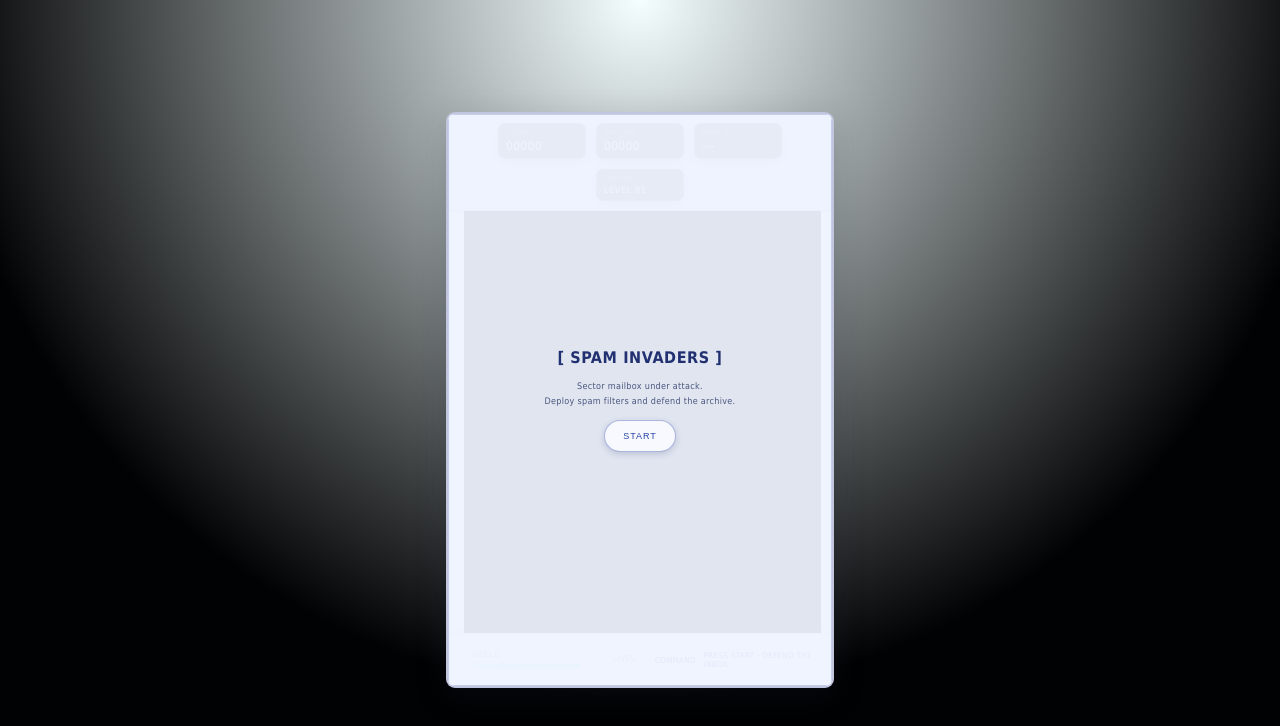
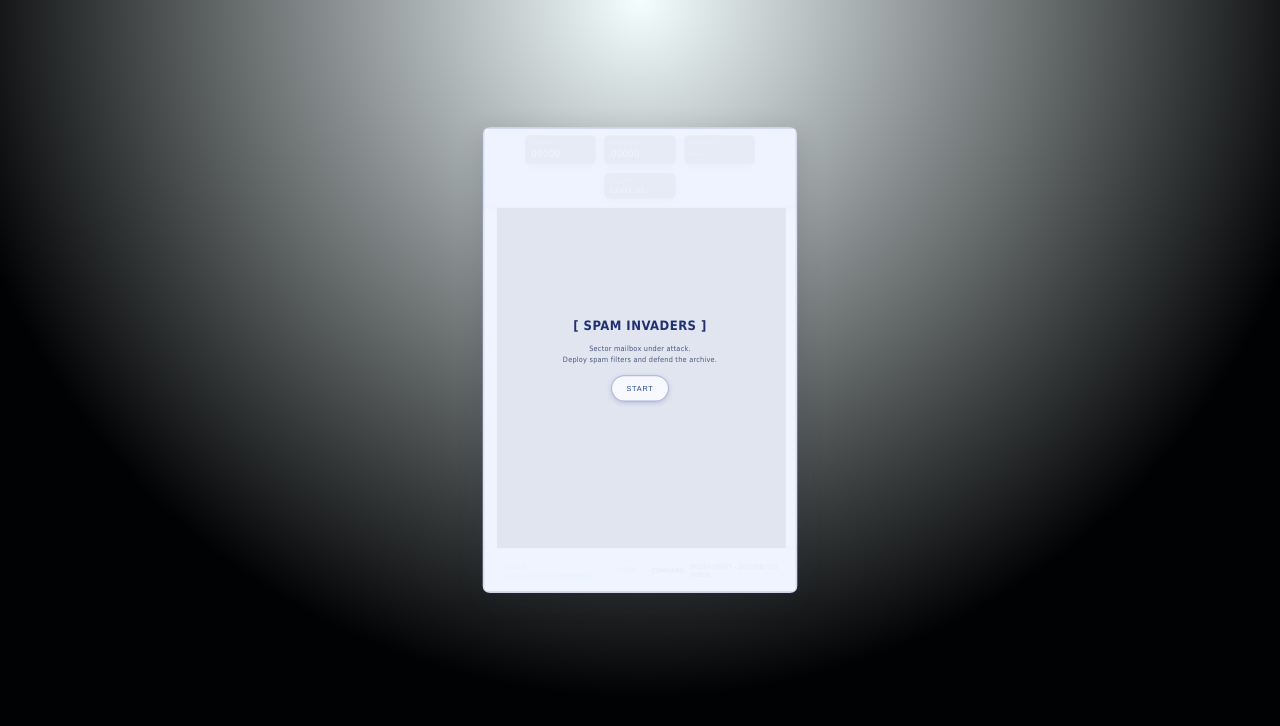
Before and after one commit to ironsignalworks/spaminvaders, a plain HTML site: page index.html in a window 1280 px wide. Drawn offline with Linux system fonts and the light colour scheme.

Commit message:
Update index.html

```diff
--- a/index.html
+++ b/index.html
@@ -204,6 +204,25 @@
       const canvas = document.getElementById('game');
       const ctx = canvas.getContext('2d');
       const W = canvas.width, H = canvas.height;
+
+      // === NEW: global scale (10% shrink) & longer interstitial timing ===
+      const GLOBAL_SCALE = 0.9;          // 10% smaller
+      const INTERSTITIAL_MS = 2600;      // level enter screen linger after boss defeat (non-final)
+
+      // Apply 10% shrink to an optional wrapper (#gameRoot) or fallback to body
+      applyGlobalScale(GLOBAL_SCALE);
+      function applyGlobalScale(s){
+        const root = document.getElementById('gameRoot') || document.body;
+        // Primary (Chromium): zoom is crisp and affects layout
+        root.style.zoom = String(s);
+
+        // Fallback (Safari/Firefox): transform; affects visuals only, so anchor it neatly
+        root.style.transformOrigin = 'top center';
+        root.style.transform = `scale(${s})`;
+
+        // Helpful for pixel art; may or may not be desired at non-integer scales
+        root.style.imageRendering = 'pixelated';
+      }
 
       const hudLevel = document.getElementById('hudLevel');
       const capacityFill = document.getElementById('capacityFill');
@@ -455,9 +474,7 @@
           }
         },
 
-        prince: {
-          // keeps dedicated renderer
-        }
+        prince: { /* dedicated renderer remains */ }
       };
 
       const PRINCE_PAL32 = {
@@ -517,10 +534,10 @@
         ".....kRk......kRk...............",
         "...kkggggGGggggggkk.............",
         "..kgGGgggggggggggGGgk...........",
-        ".kgGgGRrrrrrrrrRGgGgk...........",
-        ".kgGgGRrWwEwWrRGgGgk............",
-        ".kgGgGRrwwEwwrRGgGgk............",
-        ".kgGgGRrrrrrrrrRGgGgk............",
+        ".kgGgGRrrrrrrrrRGgGk............",
+        ".kgGgGRrWwEwWrRGgGk.............",
+        ".kgGgGRrwwEwwrRGgGk.............",
+        ".kgGgGRrrrrrrrrRGgGk.............",
         ".kgGGgggggggggggGGgk.............",
         "..kggggggggggggggggk............",
         "...kkGggggggGGgggkk.............",
@@ -1417,7 +1434,7 @@
         const dt = Math.min(50, t - lastTime);
         lastTime = t;
 
-        // Stop the loop after victory once the death FX are done
+        // After victory, we only tick the death FX and stop requesting new frames when done
         if (state !== 'play'){
           updateDeathBurst(princeFX, dt);
           if (princeFX && !princeFX.alive) princeFX = null;
@@ -1591,7 +1608,6 @@
             hideBossUI();
             state = 'victory';
 
-            // Hide "Next" and show victory copy
             if (btnNext) btnNext.style.display = 'none';
             elCleared.querySelector('h1').textContent = `[ INBOX PURGED ]`;
             elCleared.querySelector('p').innerHTML =
@@ -1606,7 +1622,7 @@
             return;
           }
 
-          // Non-final bosses: continue as before
+          // Non-final bosses: keep the interstitial but make it linger longer
           boss = null;
           hideBossUI();
           state = 'interstitial';
@@ -1619,7 +1635,7 @@
             if (state === 'interstitial' && currentLevel === level){
               nextLevel();
             }
-          }, 1500);
+          }, INTERSTITIAL_MS); // <-- longer readability window
           return;
         }
 
@@ -1727,5 +1743,6 @@
     </script>
 
 
+
 </body>
 </html>
```
